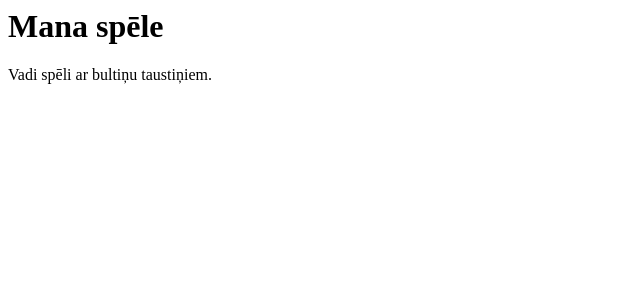
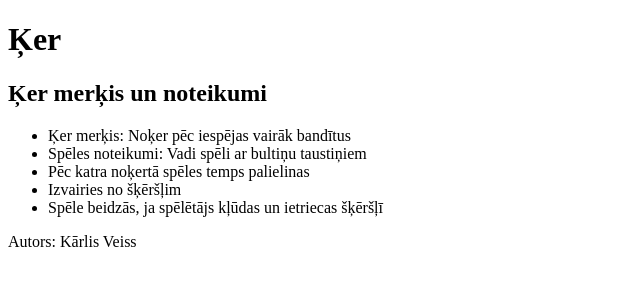
Before and after one commit to karlis590/spele, a plain HTML site: page index.html in a window 1280 px wide. Shown: the whole page, without its empty margins (0-640 px from the left). Drawn offline with Linux system fonts and the light colour scheme.

Commit message:
Papildināti spēles noteikumi

```diff
--- a/index.html
+++ b/index.html
@@ -1,2 +1,28 @@
-<h1>Mana spēle</h1>
-<p>Vadi spēli ar bultiņu taustiņiem.</p>
+<!DOCTYPE html>
+<html lang="lv">
+<head>
+    <meta charset="UTF-8">
+    <title>Ķer</title>
+</head>
+<body>
+    <header>
+    <h1>Ķer</h1>
+    <h2>Ķer merķis un noteikumi
+    </h2>
+    <ul>
+        <li>Ķer merķis: Noķer pēc iespējas vairāk bandītus</li>
+        <li>Spēles noteikumi: Vadi spēli ar bultiņu taustiņiem</li>
+        <li>Pēc katra noķertā spēles temps palielinas</li>
+        <li>Izvairies no šķēršļim</li>
+        <li>Spēle beidzās, ja spēlētājs kļūdas un ietriecas šķēršļī</li>
+    </ul>
+    </header>
+</body>
+<main>
+    <div id="menu"></div>
+</main>
+<footer>
+    <p>Autors: Kārlis Veiss</p>
+</footer>
+
+</html>
```
